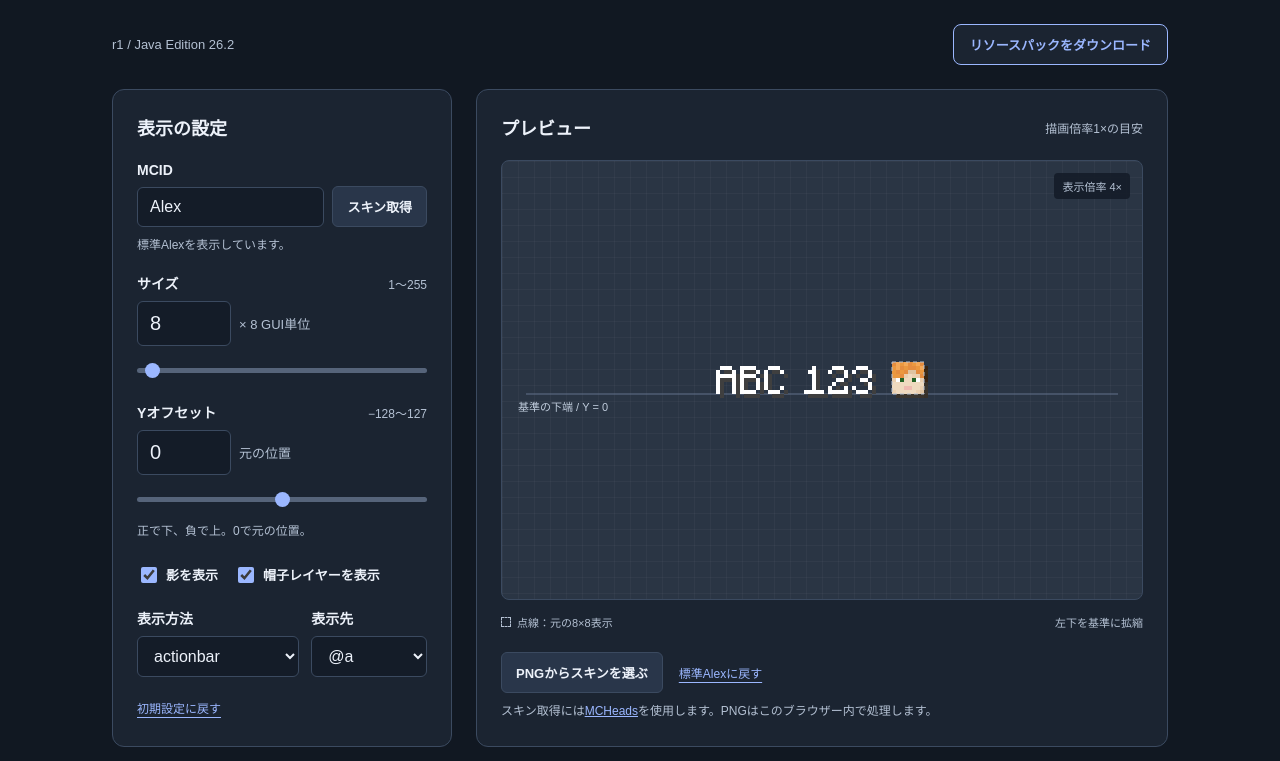
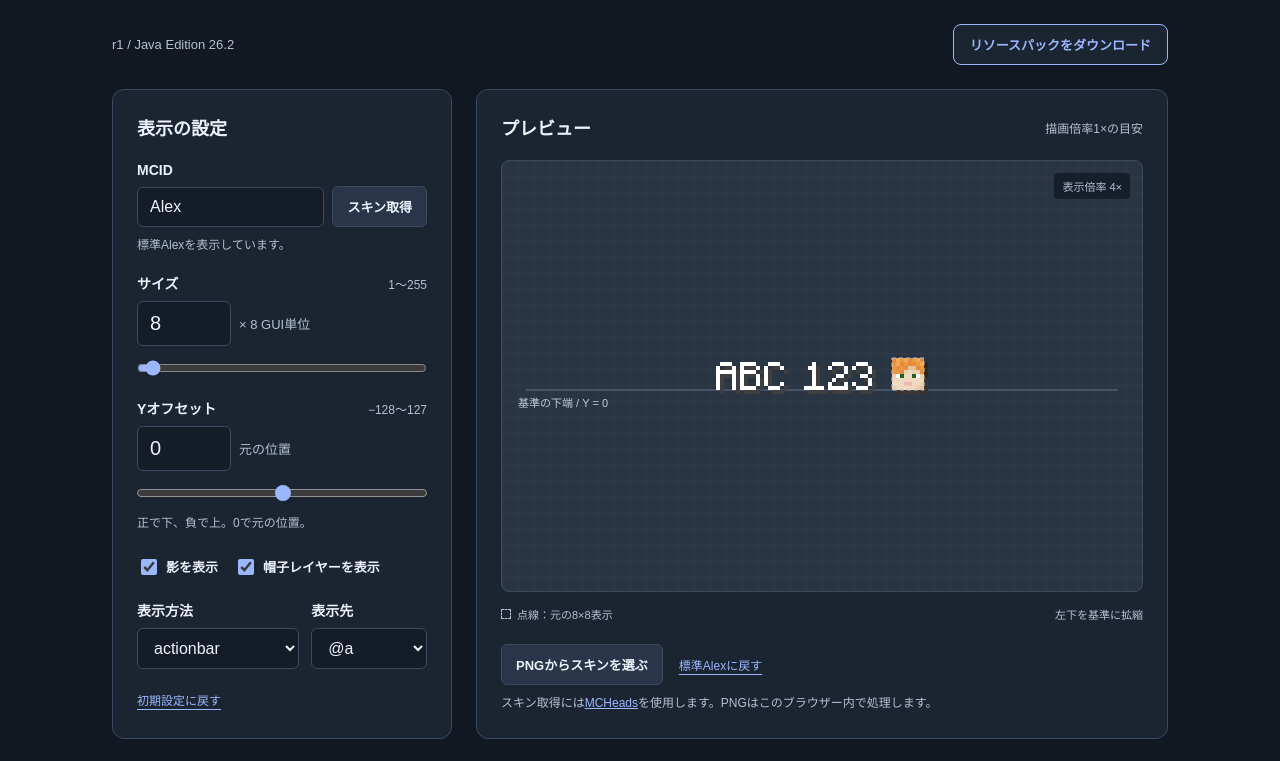
Before and after one commit to nea-c/TextHeadGlyph, a website: page docs/index.html in a window 1280 px wide. Shown: the top 761 px of the page. Drawn offline with Linux system fonts and the light colour scheme.

Commit message:
Restore native size slider and match its outlined rail for Y

```diff
--- a/docs/index.html
+++ b/docs/index.html
@@ -6,7 +6,7 @@
     <meta name="theme-color" content="#111822">
     <meta name="description" content="Minecraft Java 26.2の頭表示をサイズ・Yオフセットで調整するリソースパックとコマンド生成ツール。">
     <title>TextHeadGlyph — 頭表示のコマンド生成</title>
-    <link rel="stylesheet" href="styles.css?v=sliders-4">
+    <link rel="stylesheet" href="styles.css?v=sliders-5">
     <script type="module" src="app.mjs?v=controls-3"></script>
   </head>
   <body>
--- a/docs/styles.css
+++ b/docs/styles.css
@@ -52,12 +52,12 @@ input:not([type="range"]):not([type="checkbox"]):not([type="file"]), select { pa
 .measure input { max-width: 94px; font-size: 20px !important; font-variant-numeric: tabular-nums; }
 .measure span { color: var(--muted); font-size: 13px; }
 input[type="range"] { width: 100%; margin: 14px 0 0; accent-color: var(--accent); }
-/* Both sliders share the same geometry and a uniform rail color. */
-input[type="range"] { appearance: none; -webkit-appearance: none; height: 20px; background: transparent; }
-input[type="range"]::-webkit-slider-runnable-track { height: 5px; background: #56647a; border-radius: 3px; }
-input[type="range"]::-webkit-slider-thumb { appearance: none; -webkit-appearance: none; width: 15px; height: 15px; margin-top: -5px; border: 0; border-radius: 50%; background: var(--accent); }
-input[type="range"]::-moz-range-track, input[type="range"]::-moz-range-progress { height: 5px; background: #56647a; border-radius: 3px; }
-input[type="range"]::-moz-range-thumb { width: 15px; height: 15px; border: 0; border-radius: 50%; background: var(--accent); }
+/* Keep size native; match its thin outlined rail for Y, without a progress fill. */
+#offset-range { appearance: none; -webkit-appearance: none; height: 16px; background: transparent; }
+#offset-range::-webkit-slider-runnable-track { box-sizing: border-box; height: 8px; border: 1px solid #929292; background: #3b3b3b; border-radius: 4px; }
+#offset-range::-webkit-slider-thumb { appearance: none; -webkit-appearance: none; width: 16px; height: 16px; margin-top: -5px; border: 0; border-radius: 50%; background: var(--accent); }
+#offset-range::-moz-range-track, #offset-range::-moz-range-progress { box-sizing: border-box; height: 8px; border: 1px solid #929292; background: #3b3b3b; border-radius: 4px; }
+#offset-range::-moz-range-thumb { width: 16px; height: 16px; border: 0; border-radius: 50%; background: var(--accent); }
 .toggles { display: flex; gap: 16px; margin: 22px 0; flex-wrap: wrap; }
 .check { display: flex; align-items: center; gap: 6px; font-size: 13px; margin: 0; }
 .check input { accent-color: var(--accent); width: 16px; height: 16px; }
```
